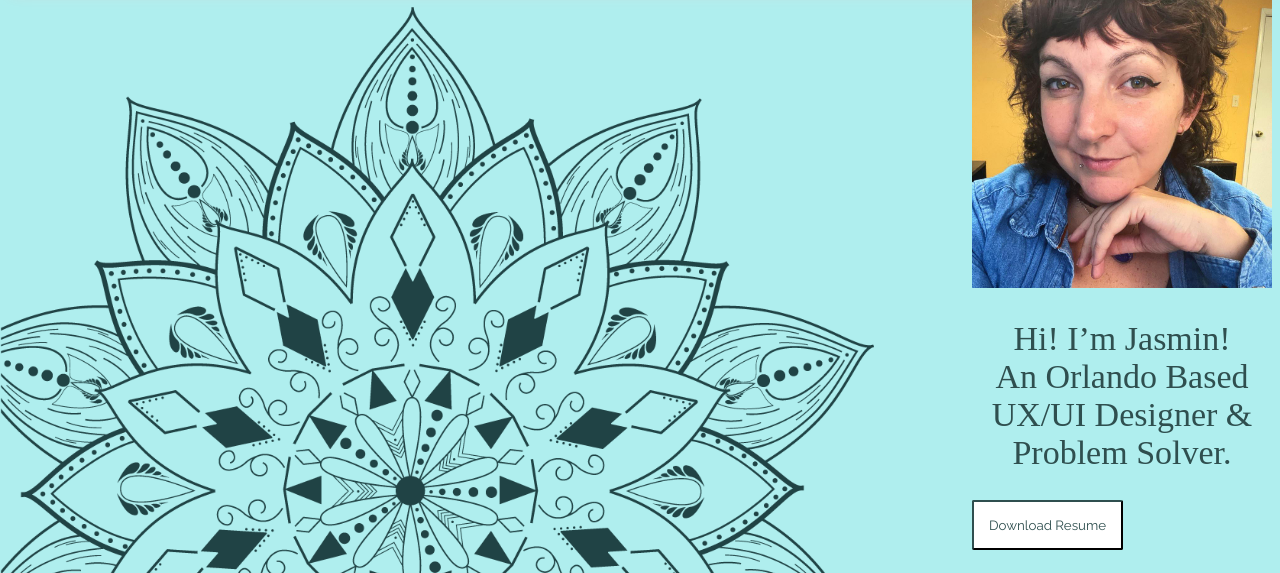
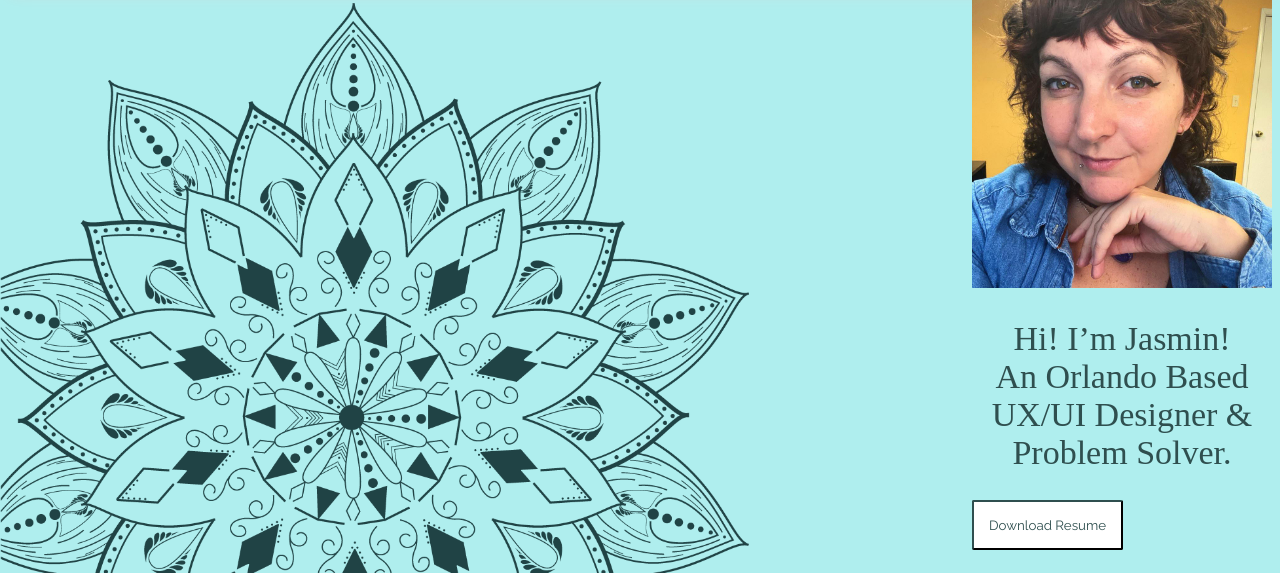
Before and after one commit to Jpititto/UX_UI_HW_18, a plain HTML site: page index.html in a window 1280 px wide. Shown: the part 96-669 px from the top of the page. Drawn offline with Linux system fonts and the light colour scheme; a web font is replaced by a local one.

Commit message:
Update style.css

```diff
--- a/css/style.css
+++ b/css/style.css
@@ -5,7 +5,7 @@ body {
     background: url(../images/hero_web.png);
     background-repeat: no-repeat;
     background-position: top left;
-    background-size: 70%;
+    background-size: 60%;
     background-position-y: 75px ;
 
     background-color: paleturquoise;
```
